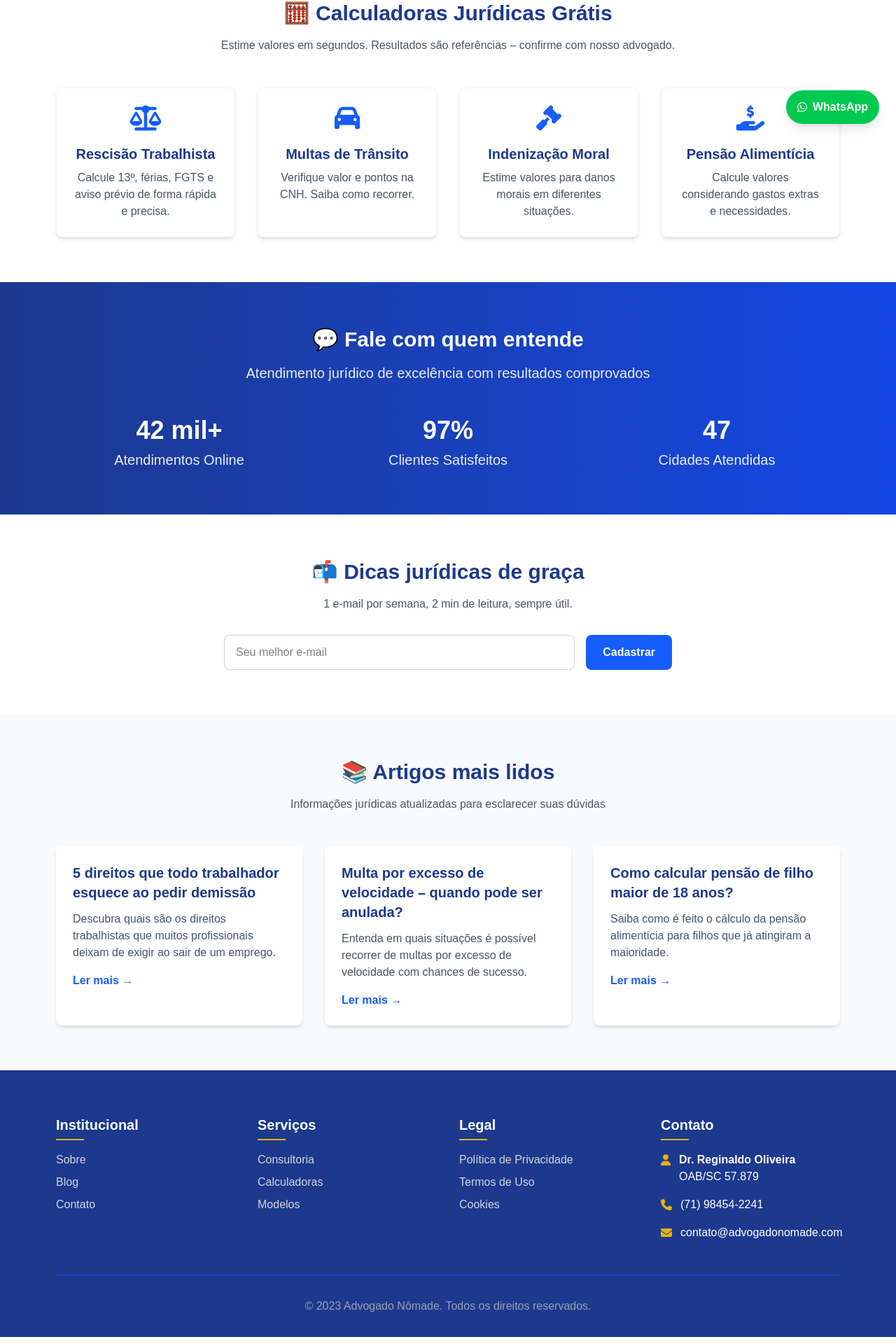
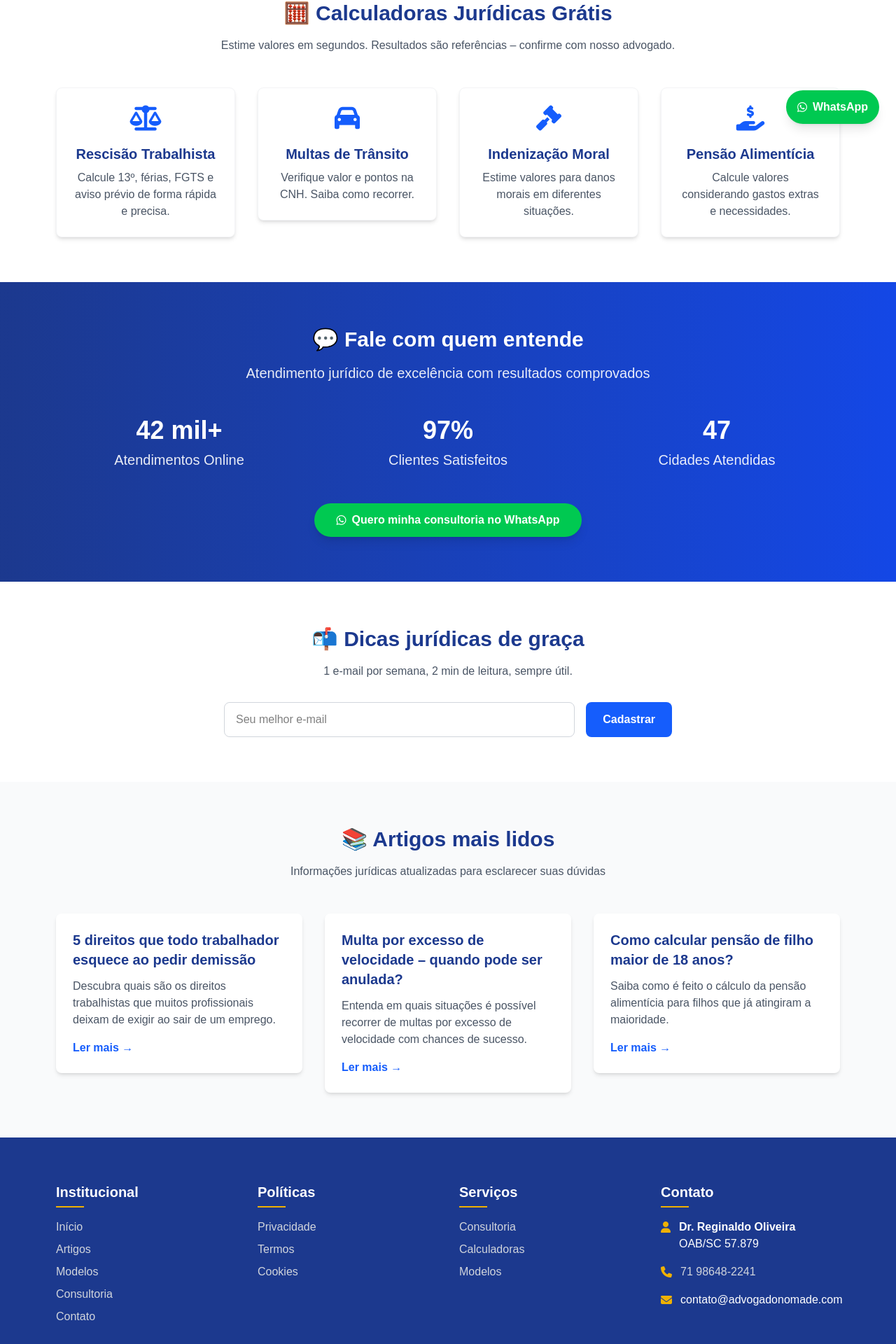
Before and after one commit to mestrereginaldo-site/advogadonomade1, a Next.js app: page / in a window 1280 px wide. Shown: the part 599-2519 px from the top of the page at 70% size. Built offline with nearby package versions, Linux system fonts and the light colour scheme.

Commit message:
Update page.tsx

```diff
--- a/app/page.tsx
+++ b/app/page.tsx
@@ -1,3 +1,4 @@
+// app/page.tsx
 import { Metadata } from "next";
 import Link from "next/link";
 
@@ -74,15 +75,17 @@ export default function Home() {
       <header className="bg-white shadow-sm sticky top-0 z-50">
         <div className="max-w-6xl mx-auto px-4 py-4 flex justify-between items-center">
           <div className="logo">
-            <h1 className="text-2xl font-bold text-blue-900">Advogado <span className="text-yellow-600">Nômade</span></h1>
+            <Link href="/">
+              <h1 className="text-2xl font-bold text-blue-900">Advogado <span className="text-yellow-600">Nômade</span></h1>
+            </Link>
           </div>
           <nav className="hidden md:block">
             <ul className="flex space-x-8">
-              <li><a href="#inicio" className="text-gray-800 hover:text-blue-600 font-medium transition-colors">Início</a></li>
-              <li><a href="#calculadoras" className="text-gray-800 hover:text-blue-600 font-medium transition-colors">Calculadoras</a></li>
-              <li><a href="#sobre" className="text-gray-800 hover:text-blue-600 font-medium transition-colors">Sobre</a></li>
-              <li><a href="#artigos" className="text-gray-800 hover:text-blue-600 font-medium transition-colors">Artigos</a></li>
-              <li><a href="#contato" className="text-gray-800 hover:text-blue-600 font-medium transition-colors">Contato</a></li>
+              <li><Link href="/" className="text-gray-800 hover:text-blue-600 font-medium transition-colors">Início</Link></li>
+              <li><Link href="/calculadoras" className="text-gray-800 hover:text-blue-600 font-medium transition-colors">Calculadoras</Link></li>
+              <li><Link href="/artigos" className="text-gray-800 hover:text-blue-600 font-medium transition-colors">Artigos</Link></li>
+              <li><Link href="/consultoria" className="text-gray-800 hover:text-blue-600 font-medium transition-colors">Consultoria</Link></li>
+              <li><Link href="/contato" className="text-gray-800 hover:text-blue-600 font-medium transition-colors">Contato</Link></li>
             </ul>
           </nav>
           <div className="mobile-menu md:hidden text-2xl">
@@ -92,7 +95,7 @@ export default function Home() {
       </header>
 
       {/* Hero Section */}
-      <section id="inicio" className="bg-gradient-to-r from-blue-900 to-blue-700 text-white py-20 text-center">
+      <section className="bg-gradient-to-r from-blue-900 to-blue-700 text-white py-20 text-center">
         <div className="max-w-4xl mx-auto px-4">
           <h2 className="text-4xl md:text-5xl font-bold mb-6">Direito de qualquer lugar, para qualquer pessoa, a qualquer hora.</h2>
           <p className="text-xl mb-8">Atendimento jurídico digital com agilidade e qualidade. Resolva suas questões jurídicas de forma prática e eficiente.</p>
@@ -108,58 +111,95 @@ export default function Home() {
         </div>
       </section>
 
-      {/* Features Section */}
-      <section id="calculadoras" className="py-16 bg-white">
+      {/* Features Section - CALCULADORAS COM LINKS */}
+      <section className="py-16 bg-white">
         <div className="max-w-6xl mx-auto px-4">
           <div className="text-center mb-12">
             <h2 className="text-3xl font-bold text-blue-900 mb-4">🧮 Calculadoras Jurídicas Grátis</h2>
             <p className="text-gray-600 max-w-2xl mx-auto">Estime valores em segundos. Resultados são referências – confirme com nosso advogado.</p>
           </div>
           <div className="grid grid-cols-1 md:grid-cols-2 lg:grid-cols-4 gap-8">
-            <FeatureCard
-              icon="fas fa-balance-scale"
-              title="Rescisão Trabalhista"
-              description="Calcule 13º, férias, FGTS e aviso prévio de forma rápida e precisa."
-            />
-            <FeatureCard
-              icon="fas fa-car"
-              title="Multas de Trânsito"
-              description="Verifique valor e pontos na CNH. Saiba como recorrer."
-            />
-            <FeatureCard
-              icon="fas fa-gavel"
-              title="Indenização Moral"
-              description="Estime valores para danos morais em diferentes situações."
-            />
-            <FeatureCard
-              icon="fas fa-hand-holding-usd"
-              title="Pensão Alimentícia"
-              description="Calcule valores considerando gastos extras e necessidades."
-            />
+            <Link href="/calculadoras">
+              <div className="bg-white rounded-lg p-6 text-center shadow-md hover:shadow-lg transition-shadow border border-gray-100 cursor-pointer">
+                <div className="text-4xl text-blue-600 mb-4">
+                  <i className="fas fa-balance-scale"></i>
+                </div>
+                <h3 className="text-xl font-bold text-blue-900 mb-2">Rescisão Trabalhista</h3>
+                <p className="text-gray-600">Calcule 13º, férias, FGTS e aviso prévio de forma rápida e precisa.</p>
+              </div>
+            </Link>
+
+            <Link href="/calculadoras">
+              <div className="bg-white rounded-lg p-6 text-center shadow-md hover:shadow-lg transition-shadow border border-gray-100 cursor-pointer">
+                <div className="text-4xl text-blue-600 mb-4">
+                  <i className="fas fa-car"></i>
+                </div>
+                <h3 className="text-xl font-bold text-blue-900 mb-2">Multas de Trânsito</h3>
+                <p className="text-gray-600">Verifique valor e pontos na CNH. Saiba como recorrer.</p>
+              </div>
+            </Link>
+
+            <Link href="/calculadoras">
+              <div className="bg-white rounded-lg p-6 text-center shadow-md hover:shadow-lg transition-shadow border border-gray-100 cursor-pointer">
+                <div className="text-4xl text-blue-600 mb-4">
+                  <i className="fas fa-gavel"></i>
+                </div>
+                <h3 className="text-xl font-bold text-blue-900 mb-2">Indenização Moral</h3>
+                <p className="text-gray-600">Estime valores para danos morais em diferentes situações.</p>
+              </div>
+            </Link>
+
+            <Link href="/calculadoras">
+              <div className="bg-white rounded-lg p-6 text-center shadow-md hover:shadow-lg transition-shadow border border-gray-100 cursor-pointer">
+                <div className="text-4xl text-blue-600 mb-4">
+                  <i className="fas fa-hand-holding-usd"></i>
+                </div>
+                <h3 className="text-xl font-bold text-blue-900 mb-2">Pensão Alimentícia</h3>
+                <p className="text-gray-600">Calcule valores considerando gastos extras e necessidades.</p>
+              </div>
+            </Link>
           </div>
         </div>
       </section>
 
       {/* Stats Section */}
-      <section id="sobre" className="py-16 bg-gradient-to-r from-blue-900 to-blue-700 text-white">
+      <section className="py-16 bg-gradient-to-r from-blue-900 to-blue-700 text-white">
         <div className="max-w-6xl mx-auto px-4">
           <div className="text-center mb-12">
             <h2 className="text-3xl font-bold mb-4">💬 Fale com quem entende</h2>
             <p className="text-xl opacity-90">Atendimento jurídico de excelência com resultados comprovados</p>
           </div>
           <div className="grid grid-cols-1 md:grid-cols-3 gap-8 text-center">
-            <StatItem number="42 mil+" text="Atendimentos Online" />
-            <StatItem number="97%" text="Clientes Satisfeitos" />
-            <StatItem number="47" text="Cidades Atendidas" />
+            <div>
+              <h3 className="text-4xl font-bold mb-2">42 mil+</h3>
+              <p className="text-xl opacity-90">Atendimentos Online</p>
+            </div>
+            <div>
+              <h3 className="text-4xl font-bold mb-2">97%</h3>
+              <p className="text-xl opacity-90">Clientes Satisfeitos</p>
+            </div>
+            <div>
+              <h3 className="text-4xl font-bold mb-2">47</h3>
+              <p className="text-xl opacity-90">Cidades Atendidas</p>
+            </div>
+          </div>
+          <div className="text-center mt-12">
+            <a
+              href="https://wa.me/5571986482241?text=Quero%20minha%20consultoria%20jur%C3%ADdica"
+              className="inline-flex items-center gap-2 bg-green-500 hover:bg-green-600 text-white font-semibold py-3 px-8 rounded-full transition-all shadow-lg hover:shadow-xl"
+            >
+              <i className="fab fa-whatsapp"></i> Quero minha consultoria no WhatsApp
+            </a>
           </div>
         </div>
       </section>
 
-      {/* Newsletter */}
+      {/* Newsletter - FORMULÁRIO FUNCIONAL */}
       <section className="py-16 bg-white">
         <div className="max-w-2xl mx-auto px-4 text-center">
           <h2 className="text-3xl font-bold text-blue-900 mb-4">📬 Dicas jurídicas de graça</h2>
           <p className="text-gray-600 mb-8">1 e-mail por semana, 2 min de leitura, sempre útil.</p>
+
           <form
             action="https://api.staticforms.xyz/submit"
             method="POST"
@@ -186,43 +226,67 @@ export default function Home() {
         </div>
       </section>
 
-      {/* Articles */}
-      <section id="artigos" className="py-16 bg-gray-50">
+      {/* Articles - COM LINKS FUNCIONAIS */}
+      <section className="py-16 bg-gray-50">
         <div className="max-w-6xl mx-auto px-4">
           <div className="text-center mb-12">
             <h2 className="text-3xl font-bold text-blue-900 mb-4">📚 Artigos mais lidos</h2>
             <p className="text-gray-600 max-w-2xl mx-auto">Informações jurídicas atualizadas para esclarecer suas dúvidas</p>
           </div>
           <div className="grid grid-cols-1 md:grid-cols-3 gap-8">
-            <ArticleCard
-              title="5 direitos que todo trabalhador esquece ao pedir demissão"
-              description="Descubra quais são os direitos trabalhistas que muitos profissionais deixam de exigir ao sair de um emprego."
-              link="/artigos/direitos-demissao"
-            />
-            <ArticleCard
-              title="Multa por excesso de velocidade – quando pode ser anulada?"
-              description="Entenda em quais situações é possível recorrer de multas por excesso de velocidade com chances de sucesso."
-              link="/artigos/multa-velocidade"
-            />
-            <ArticleCard
-              title="Como calcular pensão de filho maior de 18 anos?"
-              description="Saiba como é feito o cálculo da pensão alimentícia para filhos que já atingiram a maioridade."
-              link="/artigos/pensao-maior-idade"
-            />
+            <Link href="/artigos/direitos-demissao">
+              <div className="bg-white rounded-lg overflow-hidden shadow-md hover:shadow-lg transition-shadow cursor-pointer">
+                <div className="p-6">
+                  <h3 className="text-xl font-bold text-blue-900 mb-3">5 direitos que todo trabalhador esquece ao pedir demissão</h3>
+                  <p className="text-gray-600 mb-4">Descubra quais são os direitos trabalhistas que muitos profissionais deixam de exigir ao sair de um emprego.</p>
+                  <span className="text-blue-600 font-semibold hover:text-blue-800 transition-colors">Ler mais →</span>
+                </div>
+              </div>
+            </Link>
+
+            <Link href="/artigos/multa-velocidade">
+              <div className="bg-white rounded-lg overflow-hidden shadow-md hover:shadow-lg transition-shadow cursor-pointer">
+                <div className="p-6">
+                  <h3 className="text-xl font-bold text-blue-900 mb-3">Multa por excesso de velocidade – quando pode ser anulada?</h3>
+                  <p className="text-gray-600 mb-4">Entenda em quais situações é possível recorrer de multas por excesso de velocidade com chances de sucesso.</p>
+                  <span className="text-blue-600 font-semibold hover:text-blue-800 transition-colors">Ler mais →</span>
+                </div>
+              </div>
+            </Link>
+
+            <Link href="/artigos/pensao-maior-idade">
+              <div className="bg-white rounded-lg overflow-hidden shadow-md hover:shadow-lg transition-shadow cursor-pointer">
+                <div className="p-6">
+                  <h3 className="text-xl font-bold text-blue-900 mb-3">Como calcular pensão de filho maior de 18 anos?</h3>
+                  <p className="text-gray-600 mb-4">Saiba como é feito o cálculo da pensão alimentícia para filhos que já atingiram a maioridade.</p>
+                  <span className="text-blue-600 font-semibold hover:text-blue-800 transition-colors">Ler mais →</span>
+                </div>
+              </div>
+            </Link>
           </div>
         </div>
       </section>
 
       {/* Footer */}
-      <footer id="contato" className="bg-blue-900 text-white pt-16 pb-8">
+      <footer className="bg-blue-900 text-white pt-16 pb-8">
         <div className="max-w-6xl mx-auto px-4">
           <div className="grid grid-cols-1 md:grid-cols-4 gap-8 mb-12">
             <div>
               <h3 className="text-xl font-bold mb-4 relative pb-2 after:content-[''] after:absolute after:left-0 after:bottom-0 after:w-10 after:h-0.5 after:bg-yellow-500">Institucional</h3>
               <ul className="space-y-2">
-                <li><Link href="/sobre" className="text-gray-300 hover:text-white transition-colors">Sobre</Link></li>
-                <li><Link href="/blog" className="text-gray-300 hover:text-white transition-colors">Blog</Link></li>
+                <li><Link href="/" className="text-gray-300 hover:text-white transition-colors">Início</Link></li>
+                <li><Link href="/artigos" className="text-gray-300 hover:text-white transition-colors">Artigos</Link></li>
+                <li><Link href="/modelos" className="text-gray-300 hover:text-white transition-colors">Modelos</Link></li>
+                <li><Link href="/consultoria" className="text-gray-300 hover:text-white transition-colors">Consultoria</Link></li>
                 <li><Link href="/contato" className="text-gray-300 hover:text-white transition-colors">Contato</Link></li>
+              </ul>
+            </div>
+            <div>
+              <h3 className="text-xl font-bold mb-4 relative pb-2 after:content-[''] after:absolute after:left-0 after:bottom-0 after:w-10 after:h-0.5 after:bg-yellow-500">Políticas</h3>
+              <ul className="space-y-2">
+                <li><Link href="/politica-de-privacidade" className="text-gray-300 hover:text-white transition-colors">Privacidade</Link></li>
+                <li><Link href="/termos-de-uso" className="text-gray-300 hover:text-white transition-colors">Termos</Link></li>
+                <li><Link href="/cookies" className="text-gray-300 hover:text-white transition-colors">Cookies</Link></li>
               </ul>
             </div>
             <div>
@@ -231,14 +295,6 @@ export default function Home() {
                 <li><Link href="/consultoria" className="text-gray-300 hover:text-white transition-colors">Consultoria</Link></li>
                 <li><Link href="/calculadoras" className="text-gray-300 hover:text-white transition-colors">Calculadoras</Link></li>
                 <li><Link href="/modelos" className="text-gray-300 hover:text-white transition-colors">Modelos</Link></li>
-              </ul>
-            </div>
-            <div>
-              <h3 className="text-xl font-bold mb-4 relative pb-2 after:content-[''] after:absolute after:left-0 after:bottom-0 after:w-10 after:h-0.5 after:bg-yellow-500">Legal</h3>
-              <ul className="space-y-2">
-                <li><Link href="/politica-de-privacidade" className="text-gray-300 hover:text-white transition-colors">Política de Privacidade</Link></li>
-                <li><Link href="/termos-de-uso" className="text-gray-300 hover:text-white transition-colors">Termos de Uso</Link></li>
-                <li><Link href="/cookies" className="text-gray-300 hover:text-white transition-colors">Cookies</Link></li>
               </ul>
             </div>
             <div>
@@ -253,7 +309,9 @@ export default function Home() {
                 </div>
                 <div className="flex items-center">
                   <i className="fas fa-phone mr-3 text-yellow-500"></i>
-                  <div>(71) 98454-2241</div>
+                  <div>
+                    <a href="https://wa.me/5571986482241" className="text-gray-300 hover:text-white transition-colors">71 98648-2241</a>
+                  </div>
                 </div>
                 <div className="flex items-center">
                   <i className="fas fa-envelope mr-3 text-yellow-500"></i>
@@ -280,41 +338,3 @@ export default function Home() {
     </>
   );
 }
-
-// Componente para os cards de features
-function FeatureCard({ icon, title, description }: { icon: string; title: string; description: string }) {
-  return (
-    <div className="bg-white rounded-lg p-6 text-center shadow-md hover:shadow-lg transition-shadow border border-gray-100">
-      <div className="text-4xl text-blue-600 mb-4">
-        <i className={icon}></i>
-      </div>
-      <h3 className="text-xl font-bold text-blue-900 mb-2">{title}</h3>
-      <p className="text-gray-600">{description}</p>
-    </div>
-  );
-}
-
-// Componente para os itens de estatística
-function StatItem({ number, text }: { number: string; text: string }) {
-  return (
-    <div>
-      <h3 className="text-4xl font-bold mb-2">{number}</h3>
-      <p className="text-xl opacity-90">{text}</p>
-    </div>
-  );
-}
-
-// Componente para os cards de artigos
-function ArticleCard({ title, description, link }: { title: string; description: string; link: string }) {
-  return (
-    <div className="bg-white rounded-lg overflow-hidden shadow-md hover:shadow-lg transition-shadow">
-      <div className="p-6">
-        <h3 className="text-xl font-bold text-blue-900 mb-3">{title}</h3>
-        <p className="text-gray-600 mb-4">{description}</p>
-        <Link href={link} className="text-blue-600 font-semibold hover:text-blue-800 transition-colors">
-          Ler mais →
-        </Link>
-      </div>
-    </div>
-  );
-}
```
